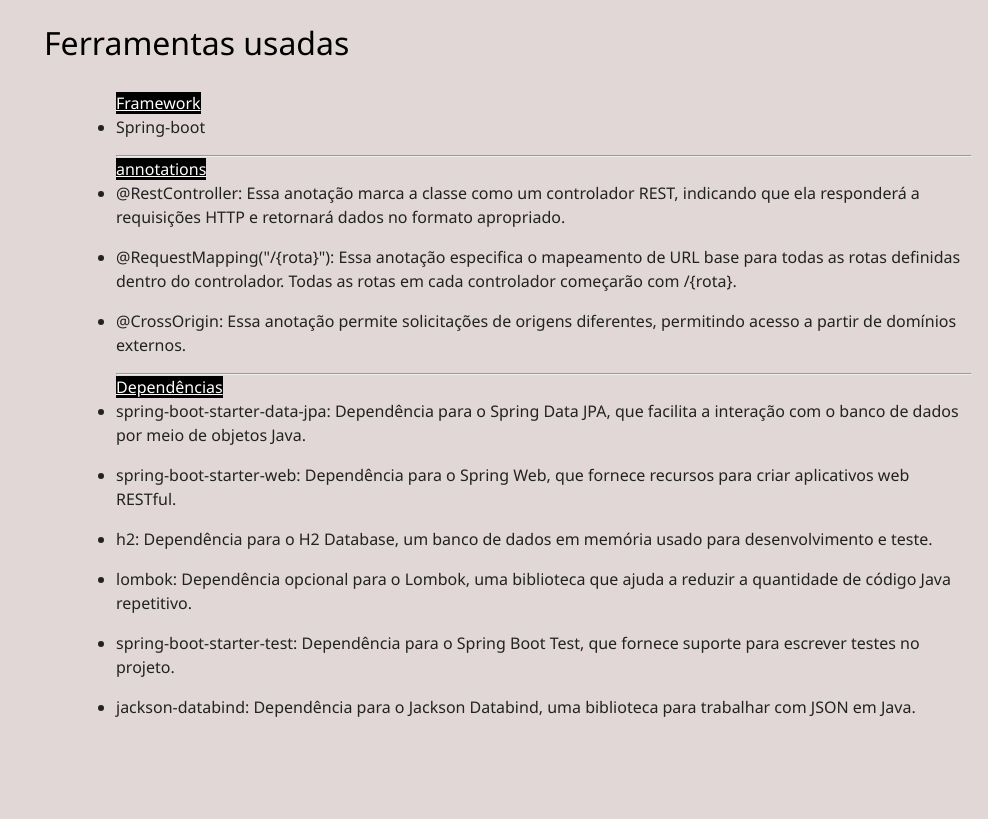
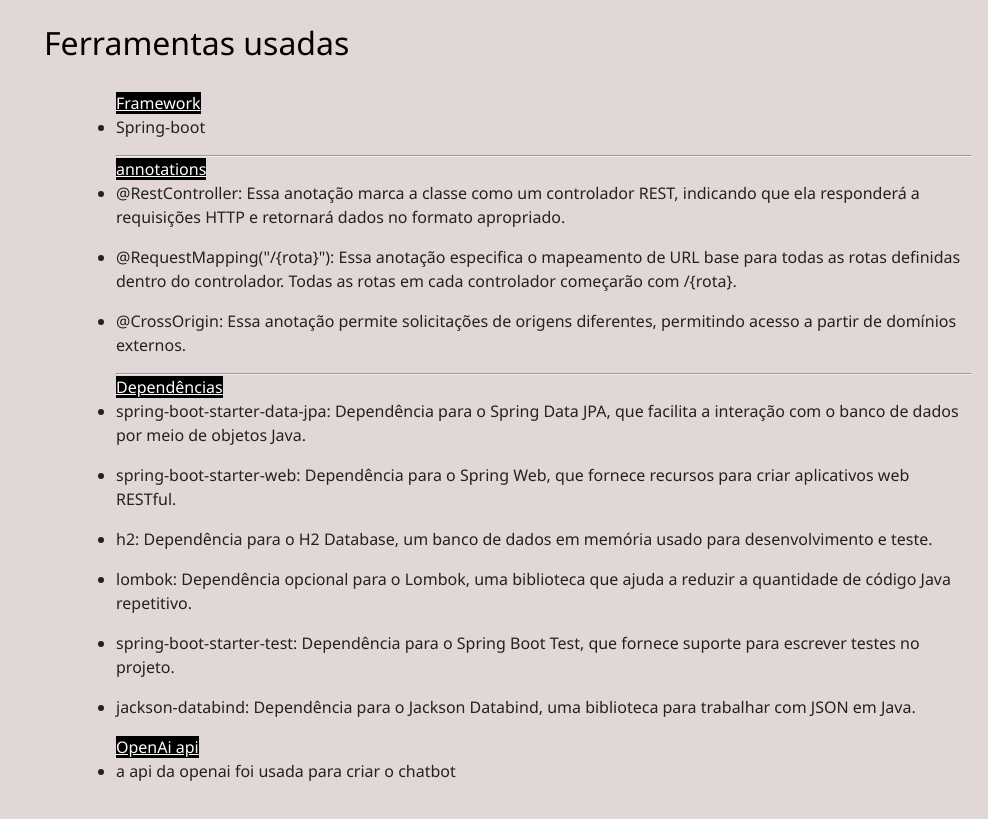
Before and after one commit to danLima1/documentacao-projeto-integrador, a plain HTML site: page index.html in a window 1280 px wide. Shown: the part 7109-7928 px from the top of the page, without its empty margins (292-1280 px from the left). Before the commit the page ends 7884 px from the top, so only its background shows below. Drawn offline with Linux system fonts and the light colour scheme.

Commit message:
Update index.html

```diff
--- a/index.html
+++ b/index.html
@@ -264,6 +264,8 @@
         <li>lombok: Dependência opcional para o Lombok, uma biblioteca que ajuda a reduzir a quantidade de código Java repetitivo.</li>
         <li>spring-boot-starter-test: Dependência para o Spring Boot Test, que fornece suporte para escrever testes no projeto.</li>
         <li>jackson-databind: Dependência para o Jackson Databind, uma biblioteca para trabalhar com JSON em Java.</li>
+<u>OpenAi api</u>
+        <li>a api da openai foi usada para criar o chatbot</li>
         </ul>
       </article>
     </section>
```
